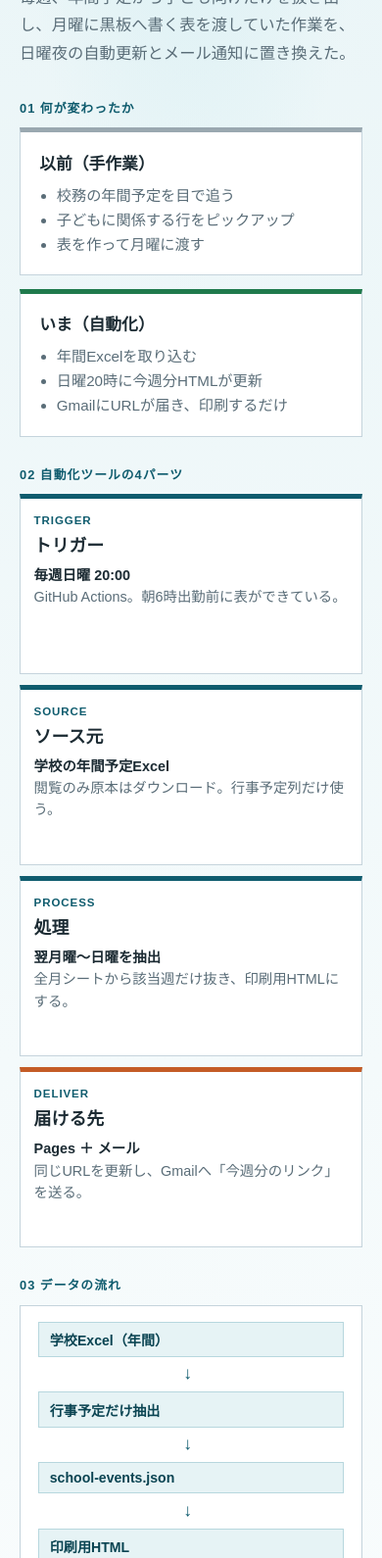
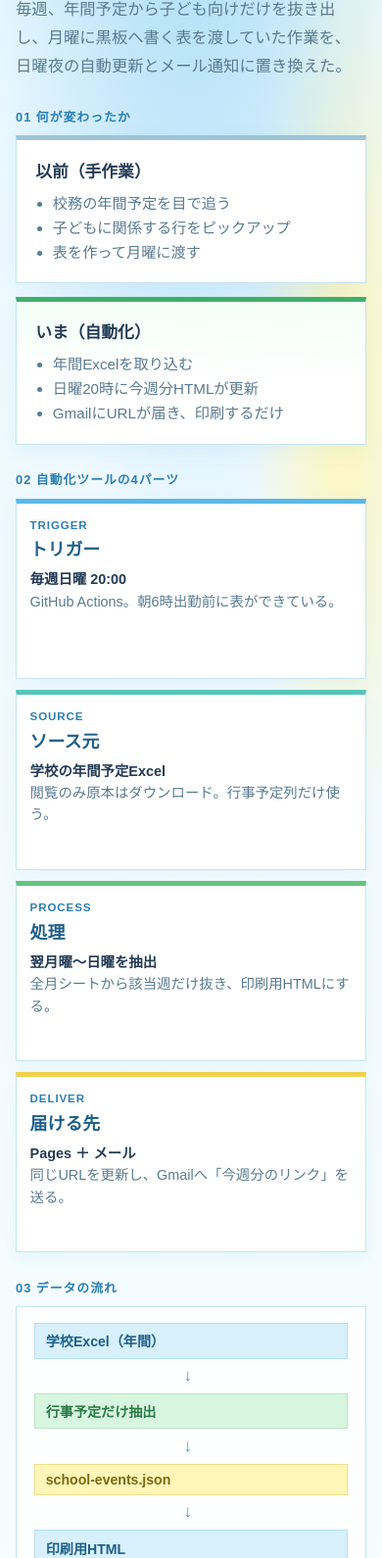
Before and after one commit to Awayuki-AI/weekly-blackboard-schedule, a website: page diagram/index.html in a window 390 px wide. Shown: the part 153-1743 px from the top of the page at 98% size. Drawn offline with Linux system fonts and the light colour scheme.

Commit message:
Brighten the diagram palette and enlarge the tool screenshot.
Use a summer sky color scheme and crop screenshot whitespace so the deliverable reads larger.

```diff
--- a/diagram/index.html
+++ b/diagram/index.html
@@ -6,16 +6,21 @@
   <title>面倒な報告を自動化する — 黒板予定ツールの流れ</title>
   <style>
     :root {
-      --ink: #1c2b33;
-      --muted: #5a6d78;
-      --band: #0f5c6e;
-      --band-deep: #0a4452;
-      --mint: #e6f3f5;
-      --paper: #f4fafb;
+      --ink: #243b55;
+      --muted: #5a7a90;
+      --sky: #7ec8e8;
+      --sky-soft: #d7f0fb;
+      --aqua: #b8ebe4;
+      --aqua-deep: #3aa8a0;
+      --mint: #d8f5df;
+      --leaf: #3faf6b;
+      --lemon: #ffe566;
+      --lemon-soft: #fff6b8;
+      --paper: #f3fbff;
       --card: #ffffff;
-      --line: #c5d4dc;
-      --accent: #c45c26;
-      --ok: #1f7a4c;
+      --line: #c5e4f2;
+      --band: #4aa3d4;
+      --band-deep: #2b7eb5;
     }
 
     * { box-sizing: border-box; margin: 0; padding: 0; }
@@ -24,44 +29,49 @@
       font-family: "Hiragino Sans", "Noto Sans JP", "Yu Gothic UI", sans-serif;
       color: var(--ink);
       background:
-        radial-gradient(ellipse 90% 45% at 50% -8%, #d5eef2 0%, transparent 55%),
-        linear-gradient(180deg, #eaf5f7 0%, var(--paper) 45%, #fff 100%);
+        radial-gradient(ellipse 100% 55% at 50% -5%, #9fd8f5 0%, transparent 58%),
+        radial-gradient(ellipse 50% 35% at 90% 20%, #fff6b8 0%, transparent 50%),
+        linear-gradient(180deg, #e8f7ff 0%, var(--paper) 40%, #f7fffb 100%);
       min-height: 100vh;
-      padding: 2rem 1.25rem 3.5rem;
+      padding: 2rem 1rem 3.5rem;
     }
 
-    .wrap { max-width: 980px; margin: 0 auto; }
+    .wrap { max-width: 1040px; margin: 0 auto; }
 
     header {
-      margin-bottom: 2rem;
+      margin-bottom: 1.75rem;
       animation: rise 0.6s ease both;
     }
 
     .badge {
       display: inline-block;
-      color: var(--band);
+      background: var(--lemon-soft);
+      color: #7a6a10;
       font-weight: 800;
       letter-spacing: 0.08em;
       font-size: 0.78rem;
-      margin-bottom: 0.45rem;
+      margin-bottom: 0.5rem;
+      padding: 0.25rem 0.55rem;
+      border: 1px solid #f0e089;
     }
 
     h1 {
-      font-size: clamp(1.7rem, 4.2vw, 2.35rem);
+      font-size: clamp(1.75rem, 4.2vw, 2.4rem);
       line-height: 1.28;
       margin-bottom: 0.55rem;
       font-weight: 800;
+      color: #1f5f8a;
     }
 
     .lead {
       color: var(--muted);
       line-height: 1.75;
-      max-width: 42rem;
+      max-width: 44rem;
       font-size: 1.02rem;
     }
 
     section {
-      margin-bottom: 1.75rem;
+      margin-bottom: 1.6rem;
       animation: rise 0.7s ease both;
     }
 
@@ -74,8 +84,8 @@
       font-size: 0.8rem;
       font-weight: 800;
       letter-spacing: 0.08em;
-      color: var(--band);
-      margin-bottom: 0.7rem;
+      color: var(--band-deep);
+      margin-bottom: 0.65rem;
     }
 
     .compare {
@@ -89,10 +99,11 @@
       border: 1px solid var(--line);
       padding: 1.15rem 1.2rem;
       min-height: 8.5rem;
+      box-shadow: 0 6px 18px rgba(74, 163, 212, 0.08);
     }
 
-    .panel.before { border-top: 5px solid #9aa8b0; }
-    .panel.after { border-top: 5px solid var(--ok); }
+    .panel.before { border-top: 5px solid #9ec4d8; }
+    .panel.after { border-top: 5px solid var(--leaf); background: linear-gradient(180deg, #f3fff7 0%, #fff 55%); }
 
     .panel h2 {
       font-size: 1.05rem;
@@ -119,19 +130,23 @@
       padding: 1rem 0.85rem 1.1rem;
       min-height: 11.5rem;
       transition: transform 0.2s ease, box-shadow 0.2s ease;
+      box-shadow: 0 6px 18px rgba(74, 163, 212, 0.07);
     }
+
+    .part:nth-child(1) { border-top-color: #5bb8e8; }
+    .part:nth-child(2) { border-top-color: #57c4b8; }
+    .part:nth-child(3) { border-top-color: #62c47a; }
+    .part:nth-child(4) { border-top-color: #f0d24a; }
 
     .part:hover {
       transform: translateY(-3px);
-      box-shadow: 0 8px 20px rgba(15, 92, 110, 0.1);
+      box-shadow: 0 10px 24px rgba(74, 163, 212, 0.14);
     }
-
-    .part:nth-child(4) { border-top-color: var(--accent); }
 
     .num {
       font-size: 0.72rem;
       font-weight: 800;
-      color: var(--band);
+      color: var(--band-deep);
       letter-spacing: 0.08em;
       margin-bottom: 0.3rem;
     }
@@ -139,6 +154,7 @@
     .part h3 {
       font-size: 1.12rem;
       margin-bottom: 0.5rem;
+      color: #1f5f8a;
     }
 
     .part p {
@@ -154,18 +170,30 @@
       flex-wrap: wrap;
       align-items: center;
       gap: 0.45rem;
-      background: var(--card);
+      background: rgba(255, 255, 255, 0.85);
       border: 1px solid var(--line);
       padding: 1rem 1.1rem;
     }
 
     .chip {
-      background: var(--mint);
-      color: var(--band-deep);
+      background: var(--sky-soft);
+      color: #1f5f8a;
       font-weight: 700;
       font-size: 0.88rem;
       padding: 0.45rem 0.7rem;
-      border: 1px solid #b7d7de;
+      border: 1px solid #b5dff2;
+    }
+
+    .chip:nth-child(3n) {
+      background: var(--mint);
+      border-color: #b6e6c3;
+      color: #2a7a48;
+    }
+
+    .chip:nth-child(5n) {
+      background: var(--lemon-soft);
+      border-color: #f0e089;
+      color: #7a6a10;
     }
 
     .arrow {
@@ -174,37 +202,46 @@
       font-size: 1.1rem;
     }
 
+    .shot-section .section-title {
+      margin-bottom: 0.5rem;
+    }
+
     .shot-wrap {
-      background: var(--card);
-      border: 1px solid var(--line);
-      padding: 0.85rem;
+      background: transparent;
+      border: none;
+      padding: 0;
+      margin: 0 -0.25rem;
     }
 
     .shot-wrap img {
       display: block;
       width: 100%;
+      max-width: none;
       height: auto;
-      border: 1px solid var(--line);
+      border: 2px solid #9fd8f5;
+      border-radius: 4px;
+      box-shadow: 0 12px 32px rgba(74, 163, 212, 0.18);
+      background: #fff;
     }
 
     .shot-caption {
-      margin-top: 0.65rem;
+      margin-top: 0.55rem;
       color: var(--muted);
       font-size: 0.9rem;
       line-height: 1.55;
     }
 
     .story {
-      background: var(--card);
-      border: 1px solid var(--line);
-      border-left: 5px solid var(--accent);
+      background: linear-gradient(180deg, #fffef5 0%, #fff 60%);
+      border: 1px solid #f0e089;
+      border-left: 5px solid var(--lemon);
       padding: 1.15rem 1.25rem;
       line-height: 1.75;
     }
 
     .story h3 {
       font-size: 1rem;
-      color: var(--band);
+      color: #1f5f8a;
       margin-bottom: 0.4rem;
     }
 
@@ -317,7 +354,7 @@
       </div>
     </section>
 
-    <section aria-label="Tool screenshot">
+    <section class="shot-section" aria-label="Tool screenshot">
       <div class="section-title">04 完成した報告ツールの画面</div>
       <div class="shot-wrap">
         <img
```
Also changed, not shown: diagram/assets/tool-screenshot.png.
